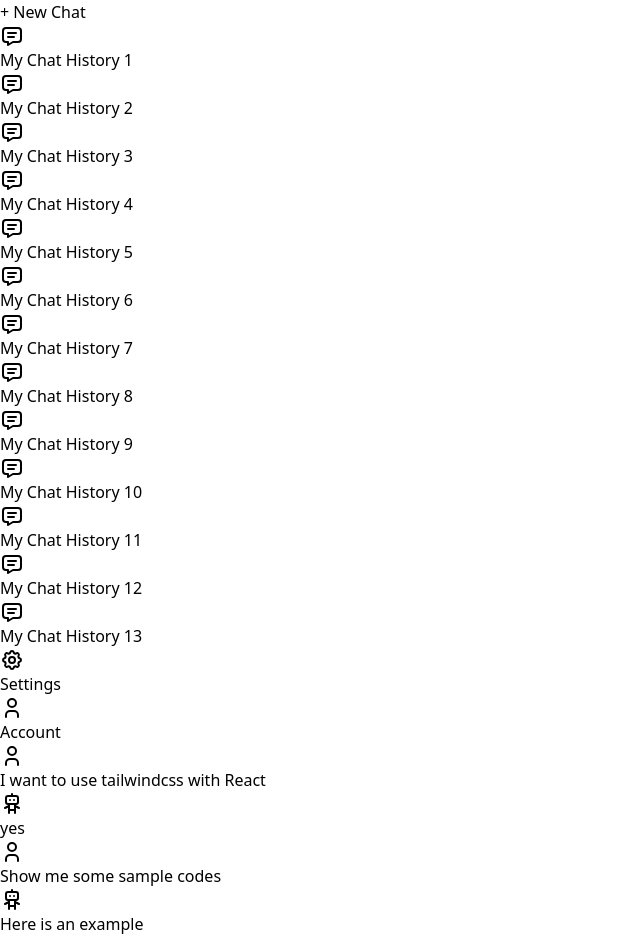
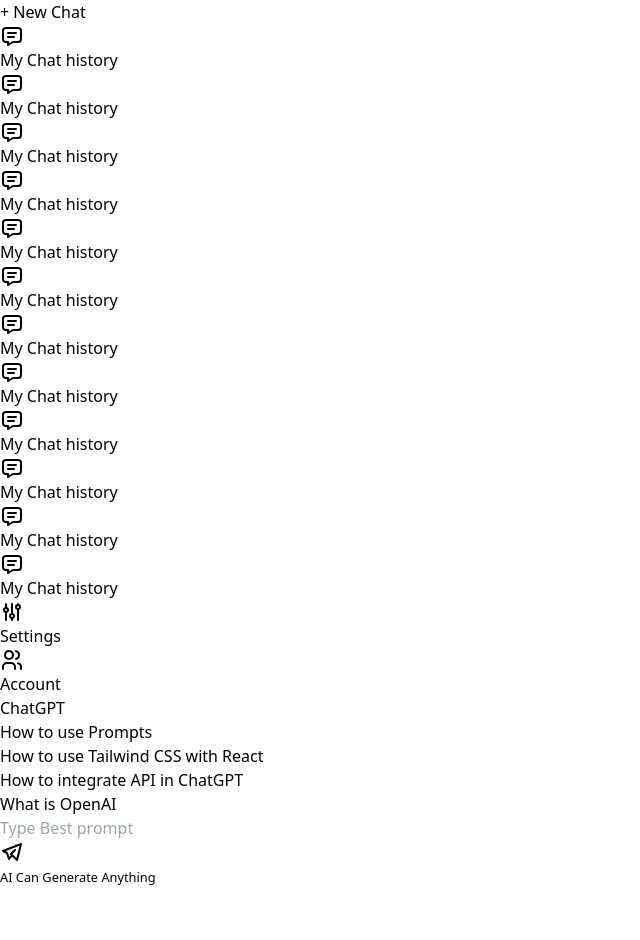
Before and after one commit to durgeshh04/ChatBot, a React (Vite) app in the folder my-project/: page / in a window 1280 px wide. Shown: the top 940 px of the page, without its empty margins (0-640 px from the left). After the commit the page ends 888 px from the top, so only its background shows below. Built offline with nearby package versions, Linux system fonts and the light colour scheme.

Commit message:
Final Commit

```diff
--- a/my-project/src/components/Chat.css
+++ b/my-project/src/components/Chat.css
@@ -1,12 +1,12 @@
 /* App.css */
 
 /* Hide scrollbar for Chrome, Safari and Opera */
-.scrollbar-hide::-webkit-scrollbar {
+.hide-scroll-bar::-webkit-scrollbar {
     display: none;
   }
 
   /* Hide scrollbar for IE, Edge and Firefox */
-  .scrollbar-hide {
+  .hide-scroll-bar {
     -ms-overflow-style: none;  /* IE and Edge */
     scrollbar-width: none;  /* Firefox */
   }
--- a/my-project/src/components/Chat.jsx
+++ b/my-project/src/components/Chat.jsx
@@ -1,198 +1,141 @@
-import React, {useState} from "react";
+import React, { useState } from "react";
 import "./Chat.css"; // Import your CSS file
 
-const Chat = () => {
 const example = [
-    "How to get started with React",
-    "How to use taiwindcss with React",
-    "How to integrate API in chatbot",
+  "How to use Prompts",
+  "How to use Tailwind CSS with React",
+  "How to integrate API in ChatGPT",
   "What is OpenAI",
 ];
 
-  const newChat = [
-    {
-      role: "user",
-      message: "I want to use tailwindcss with React",
+const Chat = () => {
+  const [newchat, setnewChat] = useState([]);
+  const [input, setInput] = useState('');
+
+  const handledata = async () => {
+    if (input.trim()) {
+      setnewChat([...newchat, { role: 'user', content: input }]);
+      setInput('');
+
+      try {
+        const response = await fetch('http://localhost:8000/api/chat', {
+          method: 'POST',
+          headers: {
+            'Content-Type': 'application/json',
           },
-    {
-      role: "bot",
-      message: "yes",
-    },
-    {
-      role: "user",
-      message: "Show me some sample codes",
-    },
-    {
-      role: "bot",
-      message: "Here is an example",
-    },
-  ];
+          body: JSON.stringify({
+            messages: [
+              ...newchat,
+              { role: 'user', content: input },
+            ]
+          })
+        });
+        const resdata = await response.json();
+        console.log(resdata, "Response received");
+
+        if (resdata?.choices?.[0]?.message) {
+          setnewChat([...newchat, { role: 'user', content: input }, resdata.choices[0].message]);
+        } else {
+          console.error("No message received from API");
+        }
+      } catch (error) {
+        console.error("Error fetching data:", error);
+      }
+    }
+  }
 
   return (
-    <div className="w-screen h-screen bg-gray-900 flex">
-      <div className="w-[20%] h-full bg-gray-950 text-white p-4 flex flex-col">
-        <div className="h-[5%] mb-4">
-          <button className="w-full h-[50px] border rounded font-bold">
+    <div className="h-screen w-screen flex bg-[white]">
+      <div className="w-[20%] h-screen bg-[#202123] text-white p-4">
+        <div className="h-[5%] font-semibold">
+          <button className="w-full h-[50px] border rounded">
             + New Chat
           </button>
         </div>
-        <div className="h-[75%] mt-5 overflow-y-auto scrollbar-hide">
-          <div className="space-y-3">
-            {[...Array(13).keys()].map((item, index) => (
-              <div
-                key={index}
-                className="py-3 rounded-lg font-light flex items-center hover:bg-slate-800 px-8 cursor-pointer"
-              >
+        <div className="h-[75%] overflow-scroll hide-scroll-bar mb-2">
+          {[1, 2, 3, 4, 5, 6, 8, 9, 10, 11, 12, 13].map((item, index) => (
+            <div key={index} className="py-3 rounded text-center mt-5 font-semibold flex items-center hover:bg-slate-500 px-8 cursor-pointer">
               <span className="mr-2">
-                  <svg
-                    xmlns="http://www.w3.org/2000/svg"
-                    width="24"
-                    height="24"
-                    viewBox="0 0 24 24"
-                    fill="none"
-                    stroke="currentColor"
-                    strokeWidth="2"
-                    strokeLinecap="round"
-                    strokeLinejoin="round"
-                    className="icon icon-tabler icons-tabler-outline icon-tabler-message"
-                  >
-                    <path stroke="none" d="M0 0h24v24H0z" fill="none" />
-                    <path d="M8 9h8" />
-                    <path d="M8 13h6" />
-                    <path d="M18 4a3 3 0 0 1 3 3v8a3 3 0 0 1 -3 3h-5l-5 3v-3h-2a3 3 0 0 1 -3 -3v-8a3 3 0 0 1 3 -3h12z" />
+                <svg xmlns="http://www.w3.org/2000/svg" className="icon icon-tabler icon-tabler-message" width="24" height="24" viewBox="0 0 24 24" strokeWidth="2" stroke="currentColor" fill="none" strokeLinecap="round" strokeLinejoin="round">
+                  <path stroke="none" d="M0 0h24v24H0z" fill="none"></path>
+                  <path d="M8 9h8"></path>
+                  <path d="M8 13h6"></path>
+                  <path d="M18 4a3 3 0 0 1 3 3v8a3 3 0 0 1 -3 3h-5l-5 3v-3h-2a3 3 0 0 1 -3 -3v-8a3 3 0 0 1 3 -3h12z"></path>
                 </svg>
               </span>
-                My Chat History {item + 1}
+              My Chat history
             </div>
           ))}
         </div>
+        <div className="h-[20%] overflow-scroll hide-scroll-bar border-t">
+          <div className="py-3 rounded text-center mt-5 font-semibold flex items-center hover:bg-slate-500 px-8 cursor-pointer">
+            <span className="mr-2">
+              <svg xmlns="http://www.w3.org/2000/svg" className="icon icon-tabler icon-tabler-adjustments" width="24" height="24" viewBox="0 0 24 24" strokeWidth="2" stroke="currentColor" fill="none" strokeLinecap="round" strokeLinejoin="round">
+                <path stroke="none" d="M0 0h24v24H0z" fill="none"></path>
+                <path d="M4 10a2 2 0 1 0 4 0a2 2 0 0 0 -4 0"></path>
+                <path d="M6 4v4"></path>
+                <path d="M6 12v8"></path>
+                <path d="M10 16a2 2 0 1 0 4 0a2 2 0 0 0 -4 0"></path>
+                <path d="M12 4v10"></path>
+                <path d="M12 18v2"></path>
+                <path d="M16 7a2 2 0 1 0 4 0a2 2 0 0 0 -4 0"></path>
+                <path d="M18 4v1"></path>
+                <path d="M18 9v11"></path>
+              </svg>
+            </span>
+            Settings
           </div>
-        <div className="h-[20%] overflow-none scrollbar-hide border-t-2">
-          <div className="space-y-3 mt-2">
-            {[
-              { icon: "settings", text: "Settings" },
-              { icon: "user", text: "Account" }
-            ].map((item, index) => (
-              <div
-                key={index}
-                className="py-3 rounded-lg font-light flex items-center hover:bg-slate-800 px-8 cursor-pointer"
-              >
+          <div className="py-3 rounded text-center mt-5 flex items-center font-semibold hover:bg-slate-500 px-8 cursor-pointer">
             <span className="mr-2">
-                  {item.icon === "settings" ? (
-                    <svg
-                      xmlns="http://www.w3.org/2000/svg"
-                      width="24"
-                      height="24"
-                      viewBox="0 0 24 24"
-                      fill="none"
-                      stroke="currentColor"
-                      strokeWidth="2"
-                      strokeLinecap="round"
-                      strokeLinejoin="round"
-                      className="icon icon-tabler icons-tabler-outline icon-tabler-settings"
-                    >
-                      <path stroke="none" d="M0 0h24v24H0z" fill="none" />
-                      <path d="M10.325 4.317c.426 -1.756 2.924 -1.756 3.35 0a1.724 1.724 0 0 0 2.573 1.066c1.543 -.94 3.31 .826 2.37 2.37a1.724 1.724 0 0 0 1.065 2.572c1.756 .426 1.756 2.924 0 3.35a1.724 1.724 0 0 0 -1.066 2.573c.94 1.543 -.826 3.31 -2.37 2.37a1.724 1.724 0 0 0 -2.572 1.065c-.426 1.756 -2.924 1.756 -3.35 0a1.724 1.724 0 0 0 -2.573 -1.066c-1.543 .94 -3.31 -.826 -2.37 -2.37a1.724 1.724 0 0 0 -1.065 -2.572c-1.756 -.426 -1.756 -2.924 0 -3.35a1.724 1.724 0 0 0 1.066 -2.573c-.94 -1.543 .826 -3.31 2.37 -2.37c1 .608 2.296 .07 2.572 -1.065z" />
-                      <path d="M9 12a3 3 0 1 0 6 0a3 3 0 0 0 -6 0" />
+              <svg xmlns="http://www.w3.org/2000/svg" className="icon icon-tabler icon-tabler-users" width="24" height="24" viewBox="0 0 24 24" strokeWidth="2" stroke="currentColor" fill="none" strokeLinecap="round" strokeLinejoin="round">
+                <path stroke="none" d="M0 0h24v24H0z" fill="none"></path>
+                <path d="M9 7m-4 0a4 4 0 1 0 8 0a4 4 0 1 0 -8 0"></path>
+                <path d="M3 21v-2a4 4 0 0 1 4 -4h4a4 4 0 0 1 4 4v2"></path>
+                <path d="M16 3.13a4 4 0 0 1 0 7.75"></path>
+                <path d="M21 21v-2a4 4 0 0 0 -3 -3.85"></path>
               </svg>
-                  ) : (
-                    <svg
-                      xmlns="http://www.w3.org/2000/svg"
-                      width="24"
-                      height="24"
-                      viewBox="0 0 24 24"
-                      fill="none"
-                      stroke="currentColor"
-                      strokeWidth="2"
-                      strokeLinecap="round"
-                      strokeLinejoin="round"
-                      className="icon icon-tabler icons-tabler-outline icon-tabler-user"
-                    >
-                      <path stroke="none" d="M0 0h24v24H0z" fill="none" />
-                      <path d="M8 7a4 4 0 1 0 8 0a4 4 0 0 0 -8 0" />
-                      <path d="M6 21v-2a4 4 0 0 1 4 -4h4a4 4 0 0 1 4 4v2" />
+            </span>
+            Account
+          </div>
+        </div>
+      </div>
+      <div className="w-[80%]">
+        {newchat.length > 0 ? (
+          <div className="h-[80%] overflow-scroll hide-scroll-bar pt-6">
+            {newchat.map((item, index) => (
+              <div key={index} className={`w-[60%] border-slate-600 flex items-center mx-auto p-6 text-black ${item.role === "assistant" && "bg-slate-200 rounded"}`}>
+                <span className="mr-6 p-2 bg-slate-500 rounded-full">
+                  {item.role === "user" ?
+                    <svg xmlns="http://www.w3.org/2000/svg" className="icon icon-tabler icon-tabler-user" width="24" height="24" viewBox="0 0 24 24" strokeWidth="2" stroke="currentColor" fill="none" strokeLinecap="round" strokeLinejoin="round">
+                      <path stroke="none" d="M0 0h24v24H0z" fill="none"></path>
+                      <path d="M8 7a4 4 0 1 0 8 0a4 4 0 0 0 -8 0"></path>
+                      <path d="M6 21v-2a4 4 0 0 1 4 -4h4a4 4 0 0 1 4 4v2"></path>
+                    </svg>
+                  : (
+                    <svg xmlns="http://www.w3.org/2000/svg" className="icon icon-tabler icon-tabler-robot" width="24" height="24" viewBox="0 0 24 24" strokeWidth="2" stroke="currentColor" fill="none" strokeLinecap="round" strokeLinejoin="round">
+                      <path stroke="none" d="M0 0h24v24H0z" fill="none"></path>
+                      <path d="M6 4m0 2a2 2 0 0 1 2 -2h8a2 2 0 0 1 2 2v4a2 2 0 0 1 -2 2h-8a2 2 0 0 1 -2 -2z"></path>
+                      <path d="M12 2v2"></path>
+                      <path d="M9 12v9"></path>
+                      <path d="M15 12v9"></path>
+                      <path d="M5 16l4 -2"></path>
+                      <path d="M15 14l4 2"></path>
+                      <path d="M9 18h6"></path>
+                      <path d="M10 8v.01"></path>
+                      <path d="M14 8v.01"></path>
                     </svg>
                   )}
                 </span>
-                {item.text}
-              </div>
-            ))}
-          </div>
-        </div>
-      </div>
-
-
-      {/* Chat Box */}
-
-      <div className="w-[80%]">
-        {newChat.length > 0 ? (
-          <div className="h-[80%] overflow-y-auto scrollbar-hide pt-6">
-            {newChat.map((item, index) => (
-              <div
-                key={index}
-                className={`w-[75%] border border-slate-600 flex items-center mx-auto p-6 text-white mb-4 ${item.role === "user" && "bg-slate-800"}`}
-              >
-                <span className="mr-6 p-2 rounded-full bg-slate-500">
-                  {item.role === "user" ? (
-                    <svg
-                      xmlns="http://www.w3.org/2000/svg"
-                      width="24"
-                      height="24"
-                      viewBox="0 0 24 24"
-                      fill="none"
-                      stroke="currentColor"
-                      strokeWidth="2"
-                      strokeLinecap="round"
-                      strokeLinejoin="round"
-                      className="icon icon-tabler icons-tabler-outline icon-tabler-user"
-                    >
-                      <path stroke="none" d="M0 0h24v24H0z" fill="none" />
-                      <path d="M8 7a4 4 0 1 0 8 0a4 4 0 0 0 -8 0" />
-                      <path d="M6 21v-2a4 4 0 0 1 4 -4h4a4 4 0 0 1 4 4v2" />
-                    </svg>
-                  ) : (
-                    <svg
-                      xmlns="http://www.w3.org/2000/svg"
-                      width="24"
-                      height="24"
-                      viewBox="0 0 24 24"
-                      fill="none"
-                      stroke="currentColor"
-                      strokeWidth="2"
-                      strokeLinecap="round"
-                      strokeLinejoin="round"
-                      className="icon icon-tabler icons-tabler-outline icon-tabler-robot"
-                    >
-                      <path stroke="none" d="M0 0h24v24H0z" fill="none" />
-                      <path d="M6 4m0 2a2 2 0 0 1 2 -2h8a2 2 0 0 1 2 2v4a2 2 0 0 1 -2 2h-8a2 2 0 0 1 -2 -2z" />
-                      <path d="M12 2v2" />
-                      <path d="M9 12v9" />
-                      <path d="M15 12v9" />
-                      <path d="M5 16l4 -2" />
-                      <path d="M15 14l4 2" />
-                      <path d="M9 18h6" />
-                      <path d="M10 8v.01" />
-                      <path d="M14 8v.01" />
-                    </svg>
-                  )}
-                </span>
-                <div className="flex-1">
-                  <div className="flex items-center">
-                    <div>{item.message}</div>
-                  </div>
-                </div>
+                <div>{item.content}</div>
               </div>
             ))}
           </div>
         ) : (
-          <div className="h-[80%] border flex flex-col justify-center items-center text-white">
-            <div className="text-4xl font-bold">ChatBOT</div>
+          <div className="h-[80%] border flex flex-col justify-center items-center text-black">
+            <div className="text-4xl font-bold">ChatGPT</div>
             <div className="flex flex-wrap justify-around max-w-[900px]">
               {example.map((item, index) => (
-                <div
-                  key={index}
-                  className="text-white text-lg font-light p-4 border-2 border-black rounded-lg min-w-[400px] mt-5 hover:bg-slate-800 cursor-pointer"
-                >
+                <div key={index} className="text-lg font-light p-4 border border-black rounded min-w-[400px] mt-4 hover:bg-slate-300" onClick={() => setInput(item)}>
                   {item}
                 </div>
               ))}
@@ -200,30 +143,25 @@ const Chat = () => {
           </div>
         )}
 
-        {/* Search Box  */}
-
         <div className="h-[20%]">
           <div className="flex flex-col items-center justify-center h-full w-full">
-            <div className="relative w-[75%]">
+            <div className="w-[75%] flex justify-center relative">
               <input
                 type="text"
-                className="w-full rounded-full border-2 border-black p-4 pr-10 outline-none"
-                placeholder="Message ChatBOT"
+                onChange={(e) => setInput(e.target.value)}
+                className="w-full rounded text-black p-4 pr-16 bg-gray-300"
+                placeholder="Type Best prompt"
+                value={input}
               />
-              <svg
-                xmlns="http://www.w3.org/2000/svg"
-                width="32"
-                height="32"
-                viewBox="0 0 24 24"
-                fill="currentColor"
-                class="icon icon-tabler icons-tabler-filled icon-tabler-circle-arrow-up"
-                className="absolute right-3 top-1/2 -translate-y-1/2 cursor-pointer"
-              >
-                <path stroke="none" d="M0 0h24v24H0z" fill="none" />
-                <path d="M17 3.34a10 10 0 1 1 -14.995 8.984l-.005 -.324l.005 -.324a10 10 0 0 1 14.995 -8.336zm-4.98 3.66l-.163 .01l-.086 .016l-.142 .045l-.113 .054l-.07 .043l-.095 .071l-.058 .054l-4 4l-.083 .094a1 1 0 0 0 1.497 1.32l2.293 -2.293v5.586l.007 .117a1 1 0 0 0 1.993 -.117v-5.585l2.293 2.292l.094 .083a1 1 0 0 0 1.32 -1.497l-4 -4l-.082 -.073l-.089 -.064l-.113 -.062l-.081 -.034l-.113 -.034l-.112 -.02l-.098 -.006z" />
+              <span className="absolute right-4 top-4 cursor-pointer" onClick={() => input.trim() ? handledata() : undefined}>
+                <svg xmlns="http://www.w3.org/2000/svg" className="icon icon-tabler icon-tabler-brand-telegram" width="24" height="24" viewBox="0 0 24 24" strokeWidth="2" stroke="currentColor" fill="none" strokeLinecap="round" strokeLinejoin="round">
+                  <path stroke="none" d="M0 0h24v24H0z" fill="none"></path>
+                  <path d="M15 10l-4 4l6 6l4 -16l-18 7l4 2l2 6l3 -4"></path>
                 </svg>
+              </span>
             </div>
-            <small className="text-white mt-2">Ai Can Generate Anything</small>
+
+            <small className="text-black mt-2">AI Can Generate Anything</small>
           </div>
         </div>
       </div>
```
Also changed, not shown: 1 other file (tests, documents, lock files or other folders). Lines whose indentation alone changed are shown as unchanged.
